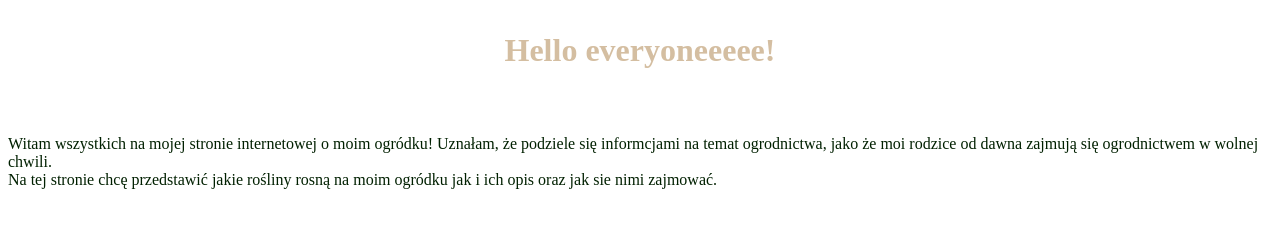
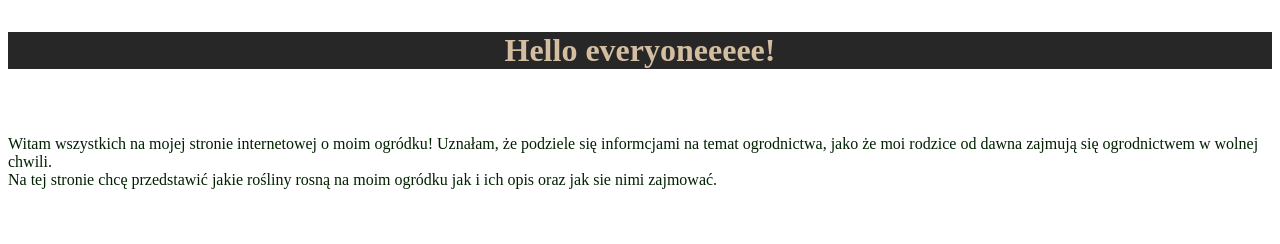
Before and after one commit to s36313/s36313.pja.github.io, a plain HTML site: page index.html in a window 1280 px wide. Shown: the top 244 px of the page. Drawn offline with Linux system fonts and the light colour scheme.

Commit message:
Update index.html

```diff
--- a/index.html
+++ b/index.html
@@ -5,9 +5,10 @@
     <title>Mój ogródek</title>
 </head>
 <body background-color="rgb(39, 39, 39)" text="rgb(212, 190, 161)">
-    <h1><p style="color: rgb(212, 190, 161);" text align="center">Hello everyoneeeee!</p> </h1> <br>
+    <h1><p style="color: rgb(212, 190, 161); background-color: rgb(39, 39, 39);" text align="center">Hello everyoneeeee!</p> </h1> <br>
     <p>Witam wszystkich na mojej stronie internetowej o moim ogródku! Uznałam, że podziele się informcjami na temat ogrodnictwa, jako że moi rodzice od dawna zajmują się ogrodnictwem w wolnej chwili. <br> Na tej stronie chcę przedstawić jakie rośliny rosną na moim ogródku jak i ich opis oraz jak sie nimi zajmować.</p> <br>
     <h2><p>Pomidor</p></h2>
     <img src="https://growhoss.com/cdn/shop/products/florida-91-tomato.jpg?v=1691780910" alt="pomidor" width="400" height="400" title="pomidor"> <br>
+
 </body>
 </html>
```
